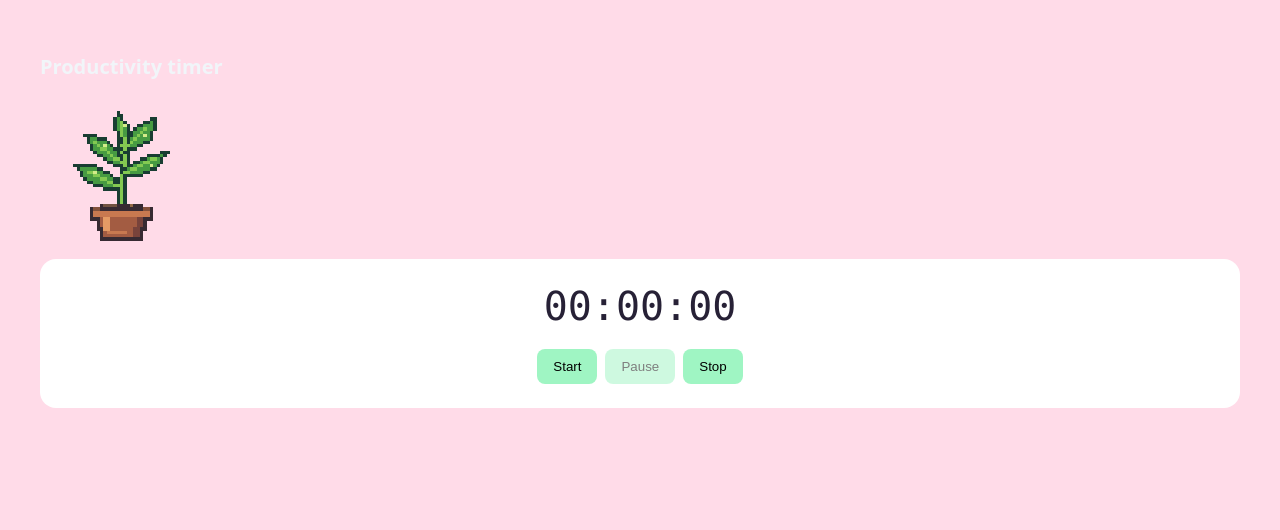
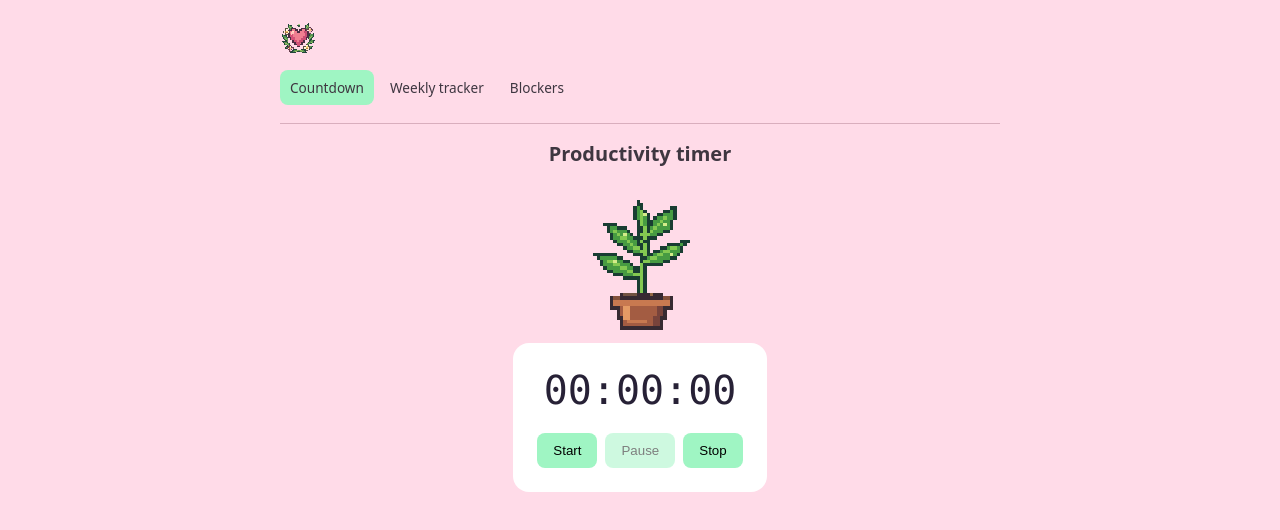
Before and after one commit to annablomberg/Productivity-browser-extension, a React (Vite) app: page /#/timer in a window 1280 px wide. Shown: the top 530 px of the page. Built offline with nearby package versions, Linux system fonts and the light colour scheme.

Commit message:
Add pages and proper routing

```diff
--- a/package.json
+++ b/package.json
@@ -11,7 +11,8 @@
   },
   "dependencies": {
     "react": "^19.3.1",
-    "react-dom": "^19.3.1"
+    "react-dom": "^19.3.1",
+    "react-router-dom": "^7.18.5"
   },
   "devDependencies": {
     "@eslint/js": "^10.0.1",
--- a/src/App.css
+++ b/src/App.css
@@ -1,12 +1,66 @@
-main {
-  padding: 20px;
+.app-shell {
+  max-width: 720px;
+  margin: 0 auto;
 }
 
-h1 {
-  font-size: 20px;
+.site-header {
+  display: grid;
+  gap: 14px;
+  padding-bottom: 18px;
+  border-bottom: 1px solid #d9aebd;
 }
 
-button {
-  padding: 10px 16px;
-  cursor: pointer;
+.site-header__brand {
+  display: flex;
+  align-items: center;
+  gap: 8px;
+  color: #3e3640;
+  font-size: 1.1rem;
+  font-weight: 700;
+  text-decoration: none;
+  padding: 0;
 }
+
+.site-nav {
+  display: flex;
+  flex-wrap: wrap;
+  gap: 6px;
+}
+
+.site-nav a {
+  padding: 8px 10px;
+  border-radius: 8px;
+  color: #3e3640;
+  font-size: 0.85rem;
+  text-decoration: none;
+}
+
+.site-nav a:hover,
+.site-nav a.active {
+  background: #9ff5c3;
+}
+
+.site-nav a:focus-visible,
+.site-header__brand:focus-visible {
+  outline: 2px solid #365844;
+  outline-offset: 2px;
+}
+
+.page-content {
+  padding-top: 16px;
+}
+
+.page-content h1 {
+  margin: 0 0 16px;
+  color: #3e3640;
+  font-size: 1.25rem;
+}
+
+.page-content p {
+  color: #3e3640;
+}
+
+.timer-page {
+  display: grid;
+  justify-items: center;
+}
--- a/src/App.tsx
+++ b/src/App.tsx
@@ -1,14 +1,6 @@
 import './App.css'
-import { Plant } from './components/Plant'
-import Stopwatch from './components/Stopwatch'
+import { AppRouter } from './navigation/AppRouter'
 
 export default function App() {
-
-  return (
-    <main>
-      <h1>Productivity timer</h1>
-       <Plant />
-       <Stopwatch />
-    </main>
-  )
+  return <AppRouter />
 }
--- /dev/null
+++ b/src/navigation/AppRouter.tsx
@@ -0,0 +1,32 @@
+import { HashRouter, Navigate, Outlet, Route, Routes } from 'react-router-dom'
+import { BlockersPage } from '../pages/BlockersPage'
+import { TimerPage } from '../pages/TimerPage'
+import { WeeklyPage } from '../pages/WeeklyPage'
+import { Header } from './Header'
+
+function PageLayout() {
+  return (
+    <div className="app-shell">
+      <Header />
+      <main className="page-content">
+        <Outlet />
+      </main>
+    </div>
+  )
+}
+
+export function AppRouter() {
+  return (
+    <HashRouter>
+      <Routes>
+        <Route element={<PageLayout />}>
+          <Route index element={<Navigate to="/timer" replace />} />
+          <Route path="/timer" element={<TimerPage />} />
+          <Route path="/weekly-hour-tracker" element={<WeeklyPage />} />
+          <Route path="/distraction-blockers" element={<BlockersPage />} />
+          <Route path="*" element={<Navigate to="/timer" replace />} />
+        </Route>
+      </Routes>
+    </HashRouter>
+  )
+}
--- /dev/null
+++ b/src/navigation/Header.tsx
@@ -0,0 +1,17 @@
+import { Link, NavLink } from 'react-router-dom'
+import heartbloomIcon from '../assets/heartbloom_icon.svg'
+
+export function Header() {
+  return (
+    <header className="site-header">
+      <Link className="site-header__brand" to="/timer" aria-label="Go to countdown timer">
+        <img src={heartbloomIcon} alt="Heartbloom" width={36} height={36} />
+      </Link>
+      <nav className="site-nav" aria-label="Main navigation">
+        <NavLink to="/timer">Countdown</NavLink>
+        <NavLink to="/weekly-hour-tracker">Weekly tracker</NavLink>
+        <NavLink to="/distraction-blockers">Blockers</NavLink>
+      </nav>
+    </header>
+  )
+}
--- /dev/null
+++ b/src/pages/BlockersPage.tsx
@@ -0,0 +1,8 @@
+export function BlockersPage() {
+  return (
+    <section aria-label="Distraction Blockers">
+      <h1>Distraction Blockers</h1>
+      <p>Manage the distractions you want to block here.</p>
+    </section>
+  )
+}
--- /dev/null
+++ b/src/pages/TimerPage.tsx
@@ -0,0 +1,12 @@
+import { Plant } from '../components/Plant'
+import Stopwatch from '../components/Stopwatch'
+
+export function TimerPage() {
+  return (
+    <section className="timer-page" aria-label="Productivity timer">
+      <h1>Productivity timer</h1>
+      <Plant />
+      <Stopwatch />
+    </section>
+  )
+}
--- /dev/null
+++ b/src/pages/WeeklyPage.tsx
@@ -0,0 +1,8 @@
+export function WeeklyPage() {
+  return (
+    <section aria-label="Weekly hour tracker">
+      <h1>Weekly hour tracker</h1>
+      <p>Track your focused hours across the week here.</p>
+    </section>
+  )
+}
```
Also changed, not shown: 1 other file (tests, documents, lock files or other folders).
